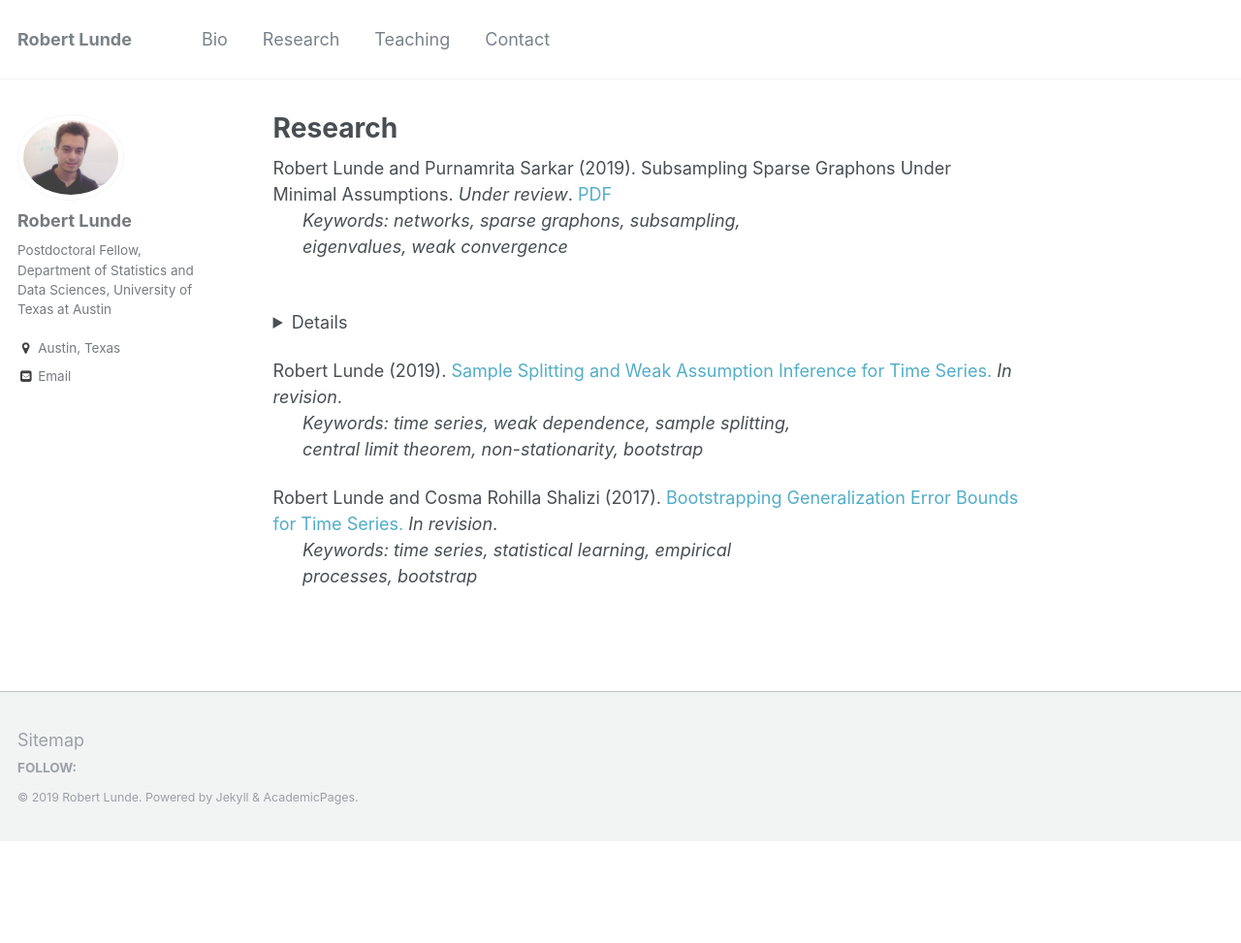
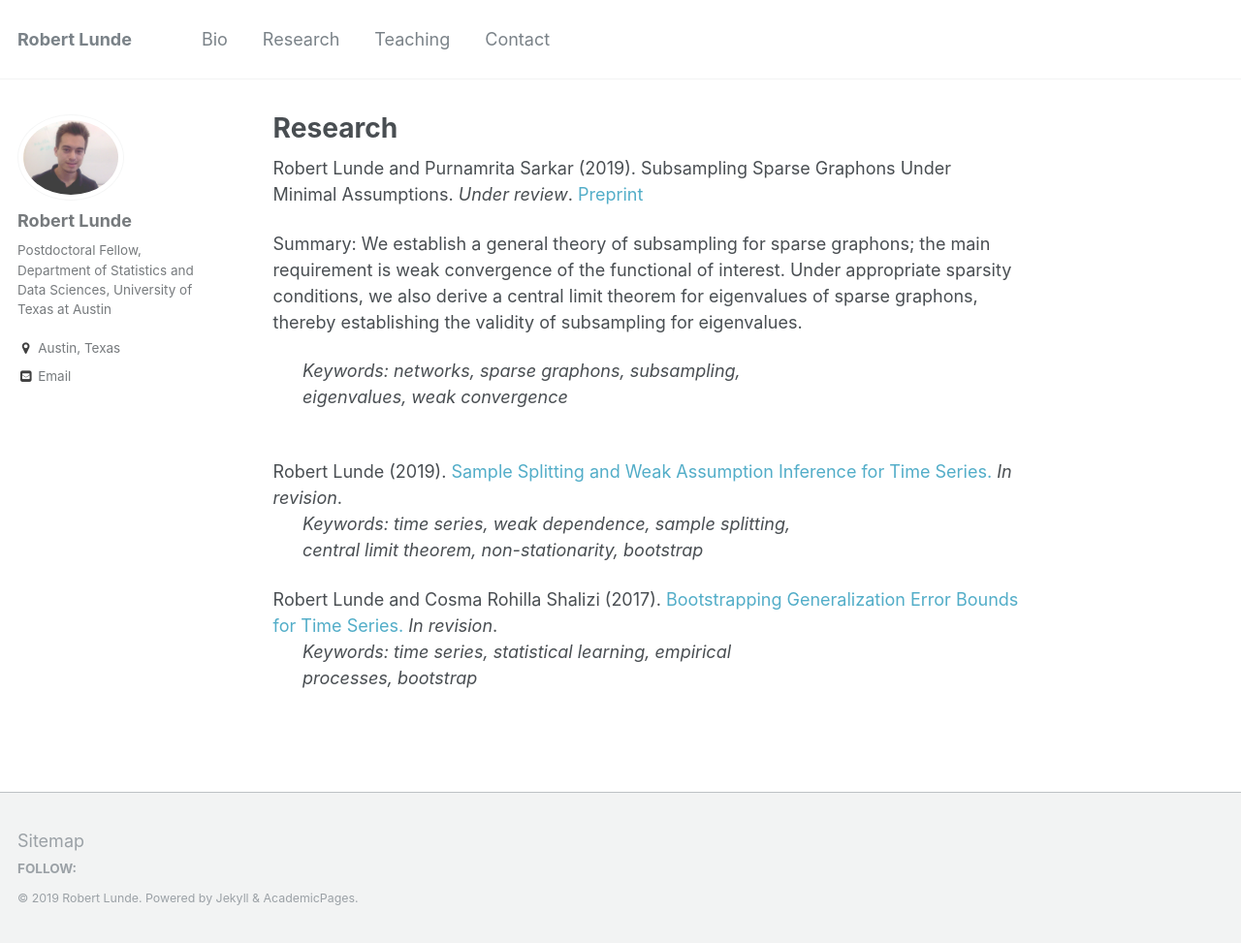
Before and after one commit to rslunde/rslunde.github.io, a Jekyll site: the page built from _pages/research.md, in a window 1280 px wide and 973 px high. Shown: the whole window at 97% size. Built offline with Jekyll 4.4.1, drawn with Linux system fonts in a browser that asks for light colours; some of the changed lines change nothing that is shown.

Commit message:
change research

```diff
--- a/_pages/research.md
+++ b/_pages/research.md
@@ -3,29 +3,14 @@ title: "Research"
 permalink: /research/
 author_profile: true
 ---
-Robert Lunde and Purnamrita Sarkar (2019). Subsampling Sparse Graphons Under Minimal Assumptions. <i>Under review</i>. [PDF](https://arxiv.org/pdf/1907.12528.pdf)
+Robert Lunde and Purnamrita Sarkar (2019). Subsampling Sparse Graphons Under Minimal Assumptions. <i>Under review</i>. [Preprint](https://arxiv.org/pdf/1907.12528.pdf)
+
+Summary: We establish a general theory of subsampling for sparse graphons; the main requirement is weak convergence of the functional of interest.  Under appropriate sparsity conditions, we also derive a central limit theorem for eigenvalues of sparse graphons, thereby establishing the validity of subsampling for eigenvalues.
+
 &nbsp;&nbsp;&nbsp;&nbsp;&nbsp; <i>Keywords: networks, sparse graphons, subsampling,
 &nbsp;&nbsp;&nbsp;&nbsp;&nbsp; eigenvalues, weak convergence
 &nbsp;&nbsp;
-    <details>
-    <summary>
-    Abstract
-    </summary>
-    <p> We establish a general theory for subsampling network data
-generated by the sparse graphon model. In contrast to previous work for
-networks, we demonstrate validity under minimal assumptions; the main
-requirement is weak convergence of the functional of interest. We study
-the properties of two procedures: vertex subsampling and
-p-subsampling.
-For the first, we prove validity under the mild condition that the number of subsampled vertices is o(n). For
-the second, we establish validity
-under analogous conditions on the expected subsample size. For both procedures, we also establish conditions
-under which uniform validity holds.
-Furthermore, under appropriate sparsity conditions, we derive limiting distributions for the nonzero
-eigenvalues of the adjacency matrix of a low rank
-sparse graphon. Our weak convergence result immediately yields the validity of subsampling for the nonzero
-eigenvalues under suitable assumptions. </p>
-</details>
+
 
 Robert Lunde (2019). [Sample Splitting and Weak Assumption Inference for Time Series.](https://arxiv.org/abs/1902.07425)  <i>In revision</i>.
   &nbsp;&nbsp;&nbsp;&nbsp;&nbsp; <i>Keywords: time series, weak dependence, sample splitting,
```
Also changed, not shown: 1 other file.
